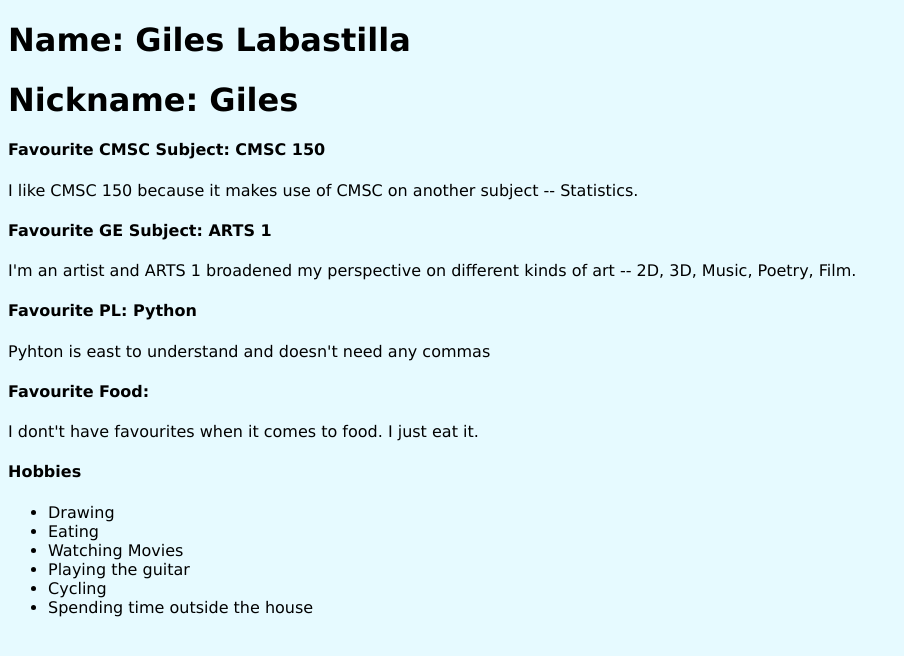
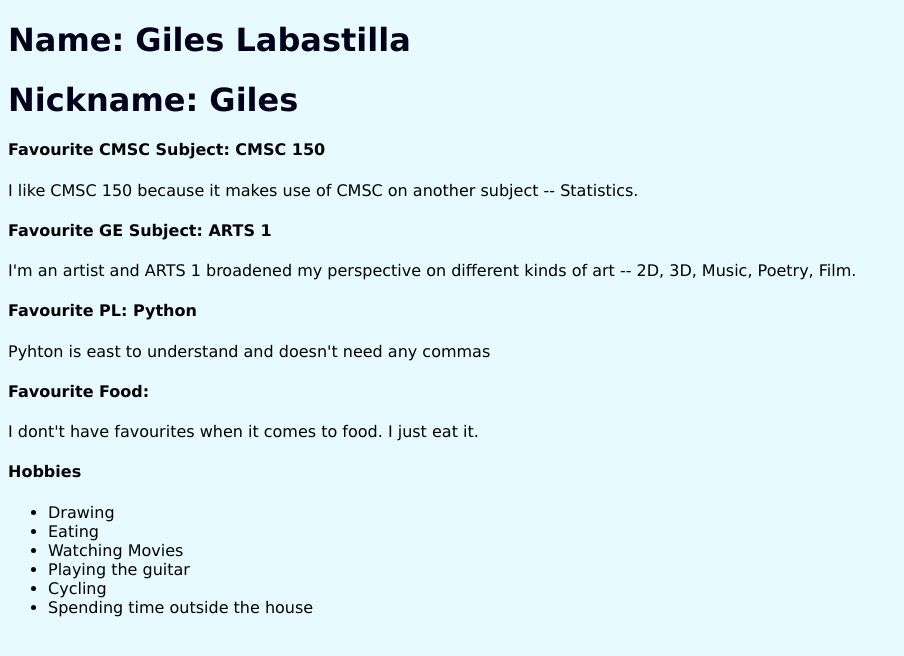
Before and after one commit to gileslabastilla/gileslabastilla.github.io, a plain HTML site: page index.html in a window 1280 px wide. Shown: the whole page, without its empty margins (0-904 px from the left). Drawn offline with Linux system fonts and the light colour scheme.

Commit message:
added color to h1 in css

```diff
--- a/index.css
+++ b/index.css
@@ -2,3 +2,7 @@ body {
 	font-family: Verdana;
 	background-color: #e6faff;
 }
+
+h1 {
+	color: #00001a;
+}
```
